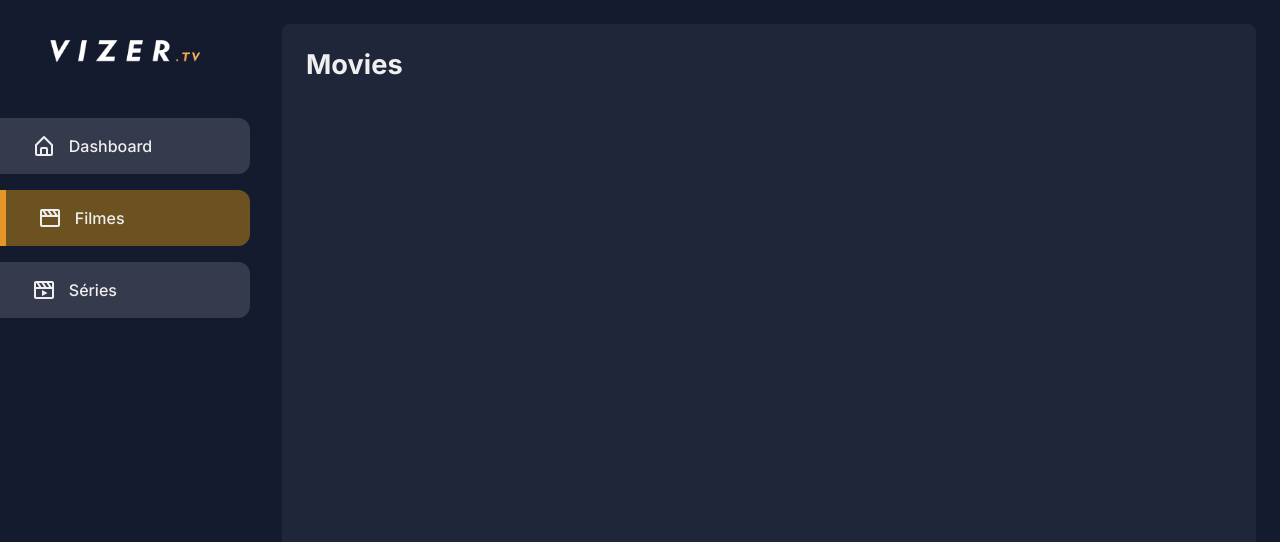
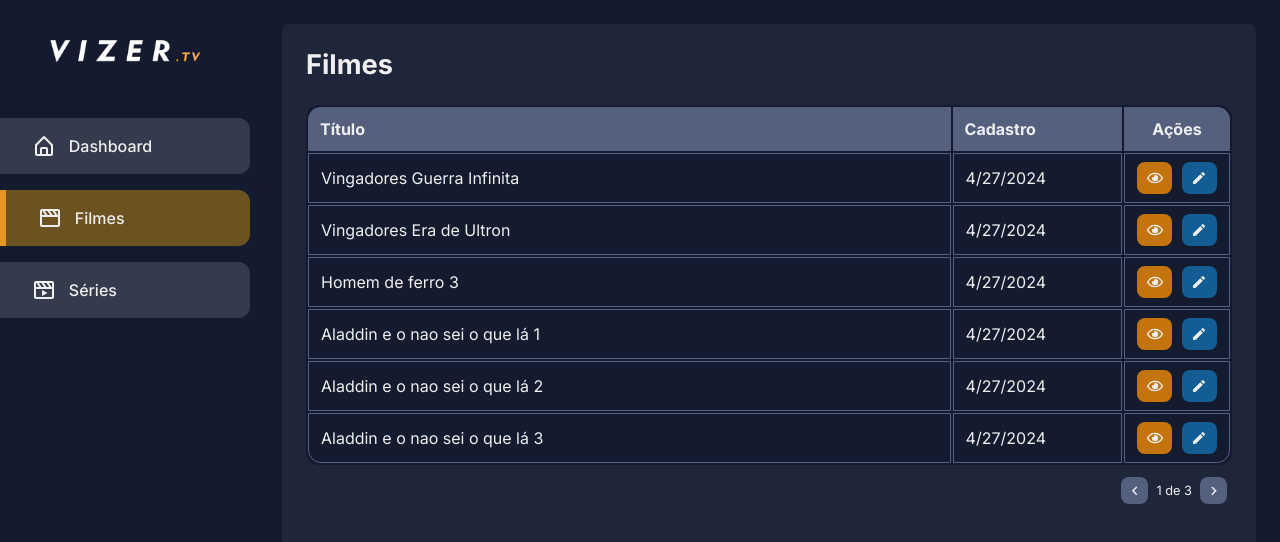
Before and after one commit to GilbertSilvaa/7Flix-CMS, a React (Vite) app in the folder Vizer.Web/: page / in a window 1280 px wide. Both pictures are taken after a click on the button "Filmes". Shown: the top 542 px of the page. Built offline with nearby package versions, Linux system fonts and the light colour scheme.

Commit message:
:sparkles: feat: create table content with pagination finish

```diff
--- a/Vizer.Web/src/global.css
+++ b/Vizer.Web/src/global.css
@@ -2,13 +2,14 @@
 
 :root {
   --yellow: #e69626;
-  --orange: #fca61f;
+  --orange: #c4740c;
   --black: #151b2f;
-  --gray: #788097;
+  --gray: #555f7e;
   --purple: linear-gradient(180deg, #b35ff7 0%, #C484F3 100%);
   --pink: #FF919D;
   --white: #efefef;
   --green: #1fa85ad0;
+  --blue: #125e94;
 }
 
 * {
--- /dev/null
+++ b/Vizer.Web/src/view/components/tableContent/index.tsx
@@ -0,0 +1,77 @@
+import { useState } from 'react';
+import { FaRegEye } from 'react-icons/fa';
+import { MdEdit, MdNavigateBefore, MdNavigateNext } from 'react-icons/md';
+import styles from './styles.module.css';
+
+interface ITableContentData {
+  id: string
+  title: string
+  registrationDate: Date
+}
+
+interface ITableContentProps {
+  data: ITableContentData[]
+  handleView: (id: string) => void
+  handleEdit: (id: string) => void
+}
+
+export function TableContent({ data, handleEdit, handleView }: ITableContentProps) {
+  const [currentPagination, setCurrentPagination] = useState(0);
+
+  return (
+    <div>
+      <table className={styles.table}>
+        <thead>
+          <tr>
+            <th>Título</th>
+            <th>Cadastro</th>
+            <th>Ações</th>
+          </tr>
+        </thead>
+        <tbody>
+          {data
+            .slice((currentPagination * 6), ((currentPagination * 6) + 6))
+            .map((params, index) => (
+              <tr key={index}>
+                <td>{params.title}</td>
+                <td>{params.registrationDate.toLocaleDateString()}</td>
+                <td>
+                  <div className={styles.actions}>
+                    <button
+                      onClick={() => handleView(params.id)}
+                      style={{ background: 'var(--orange)' }}
+                    >
+                      <FaRegEye/>
+                    </button>
+                    <button
+                      onClick={() => handleEdit(params.id)}
+                      style={{ background: 'var(--blue)' }}
+                    >
+                      <MdEdit/>
+                    </button>
+                  </div>
+                </td>
+              </tr>
+            ))
+          }
+        </tbody>
+      </table>
+
+      <div className={styles.footer}>
+          <button
+            disabled={currentPagination === 0}
+            onClick={() => setCurrentPagination(prev => prev-1)}
+          >
+            <MdNavigateBefore/>
+          </button>
+          <span>{currentPagination + 1} de {Math.ceil(data.length/6)}</span>
+          <button
+            disabled={currentPagination + 1 === Math.ceil(data.length/6)}
+            onClick={() => setCurrentPagination(prev => prev+1)}
+          >
+            <MdNavigateNext/>
+          </button>
+      </div>
+    </div>
+  )
+}
--- /dev/null
+++ b/Vizer.Web/src/view/components/tableContent/styles.module.css
@@ -0,0 +1,90 @@
+
+.table {
+  border-radius: .8rem;
+  width: 100%;
+  background-color: var(--black);
+  table-layout: auto;
+}
+
+.table th {
+  text-align: start;
+  padding: .75rem;
+  background: var(--gray);
+
+  &:first-child {
+    border-top-left-radius: .8rem;
+    width: 70%;
+  }
+
+  &:last-child {
+    border-top-right-radius: .8rem;
+    text-align: center;
+    width: 10%;
+  }
+}
+
+.table td{
+  padding: .5rem .75rem;
+  border: 1px solid var(--gray);
+}
+
+.table tbody tr:last-child td {
+  &:first-child {
+    border-bottom-left-radius: .8rem;
+  }
+
+  &:last-child {
+    border-bottom-right-radius: .8rem;
+  }
+}
+
+.table .actions {
+  display: flex;
+  justify-content: center;
+  align-items: center;
+  gap: .6rem;
+}
+
+.table .actions button {
+  padding: .5rem .6rem;
+  border-radius: .5rem;
+  cursor: pointer;
+  transition: .5s;
+
+  font-size: 1rem;
+  display: flex;
+  justify-content: center;
+  align-items: center;
+
+  &:hover {
+    opacity: .8;
+  }
+}
+
+.footer {
+  padding-top: .75rem;
+  padding-right: .3rem;
+  width: 100%;
+  display: flex;
+  justify-content: flex-end;
+  align-items: center;
+  gap: .5rem;
+  font-size: .8rem;
+}
+
+.footer button {
+  background-color: var(--gray);
+  padding: .3rem;
+  border-radius: .5rem;
+  cursor: pointer;
+  transition: .5s;
+  font-size: 1.1rem;
+
+  display: flex;
+  align-items: center;
+  justify-content: center;
+
+  &:hover {
+    opacity: .7;
+  }
+}
--- a/Vizer.Web/src/view/layout/styles.module.css
+++ b/Vizer.Web/src/view/layout/styles.module.css
@@ -11,6 +11,7 @@
   border-radius: 8px;
   flex: 1;
   background-color: #ffffff0c;
+  overflow: hidden;
 }
 
 .menu {
--- a/Vizer.Web/src/view/pages/dashboard/components/CardQuantity/index.tsx
+++ b/Vizer.Web/src/view/pages/dashboard/components/CardQuantity/index.tsx
@@ -8,11 +8,11 @@ interface ICardQuatityProps {
   backgroundColor: string
 }
 
-export function CardQuantity(props: ICardQuatityProps) {
+export function CardQuantity({ backgroundColor, ...props }: ICardQuatityProps) {
   return (
     <div
       className={styles.card}
-      style={{ backgroundColor: props.backgroundColor }}
+      style={{ backgroundColor }}
     >
       <main>
         <props.Icon size={64} className={styles.icon}/>
--- /dev/null
+++ b/Vizer.Web/src/view/pages/movies/data.ts
@@ -0,0 +1,72 @@
+export const DATA = [
+  {
+    id: '_id_0000978_1',
+    title: 'Vingadores Guerra Infinita',
+    registrationDate: new Date(),
+  },
+  {
+    id: '_id_0000978_2',
+    title: 'Vingadores Era de Ultron',
+    registrationDate: new Date(),
+  },
+  {
+    id: '_id_0000978_3',
+    title: 'Homem de ferro 3',
+    registrationDate: new Date(),
+  },
+  {
+    id: '_id_0000978_4',
+    title: 'Aladdin e o nao sei o que lá 1',
+    registrationDate: new Date(),
+  },
+  {
+    id: '_id_0000978_4',
+    title: 'Aladdin e o nao sei o que lá 2',
+    registrationDate: new Date(),
+  },
+  {
+    id: '_id_0000978_4',
+    title: 'Aladdin e o nao sei o que lá 3',
+    registrationDate: new Date(),
+  },
+  {
+    id: '_id_0000978_4',
+    title: 'Aladdin e o nao sei o que lá 4',
+    registrationDate: new Date(),
+  },
+  {
+    id: '_id_0000978_4',
+    title: 'Aladdin e o nao sei o que lá 5',
+    registrationDate: new Date(),
+  },
+  {
+    id: '_id_0000978_4',
+    title: 'Aladdin e o nao sei o que lá 6',
+    registrationDate: new Date(),
+  },
+  {
+    id: '_id_0000978_4',
+    title: 'Aladdin e o nao sei o que lá 7',
+    registrationDate: new Date(),
+  },
+  {
+    id: '_id_0000978_4',
+    title: 'Aladdin e o nao sei o que lá 8',
+    registrationDate: new Date(),
+  },
+  {
+    id: '_id_0000978_4',
+    title: 'Aladdin e o nao sei o que lá 9',
+    registrationDate: new Date(),
+  },
+  {
+    id: '_id_0000978_4',
+    title: 'Aladdin e o nao sei o que lá 10',
+    registrationDate: new Date(),
+  },
+  {
+    id: '_id_0000978_4',
+    title: 'Aladdin e o nao sei o que lá 10',
+    registrationDate: new Date(),
+  },
+]
--- a/Vizer.Web/src/view/pages/movies/index.tsx
+++ b/Vizer.Web/src/view/pages/movies/index.tsx
@@ -1,5 +1,16 @@
+import { TableContent } from '../../components/tableContent';
+import { DATA } from './data';
+
 export function MoviesView() {
   return (
-    <h1>Movies</h1>
+    <div>
+      <h1>Filmes</h1>
+
+      <TableContent
+        data={DATA}
+        handleEdit={id => console.log('editando: ', id)}
+        handleView={id =>  console.log('visualizando: ', id)}
+      />
+    </div>
   )
 }
```
